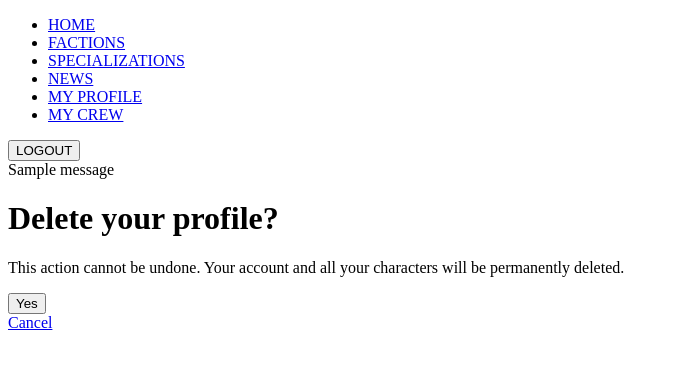
After one commit to Avalanche-one/cyberpunk-mmo, a Django app: page /profile/delete/ in a window 1280 px wide. The commit adds this page. Shown: the top 369 px of the page, without its empty margins (0-675 px from the left). Run offline with Django 4.2, Linux system fonts and the light colour scheme; a user stored in the database is signed in; tables that the repository leaves empty hold one stand-in row (values such as "Sample post"); one stand-in notice (Sample message) is shown; parts of the project's set-up code (start-up, migrations or seed data) failed here and were passed over.

Commit message:
Add profile management and improve character interactions
- add authenticated profile detail, update, and account deletion views
- add a profile update form for personal information
- automatically log users out after account deletion
- add profile routes and templates with deletion confirmation
- add profile navigation for authenticated users
- display success messages for character and profile actions
- show specialization skills on character detail pages
- add case-insensitive character search by name
- preserve search queries across paginated results
- show a dedicated message when no matching characters are found

```diff
--- a/cyberpunk_mmo/urls.py
+++ b/cyberpunk_mmo/urls.py
@@ -9,7 +9,10 @@ from cyberpunk_mmo.views import (index,
                                  CharacterDetailView,
                                  CharacterCreateView,
                                  CharacterUpdateView,
-                                 CharacterDeleteView)
+                                 CharacterDeleteView,
+                                 ProfileDetailView,
+                                 ProfileUpdateView,
+                                 ProfileDeleteView)
 
 urlpatterns = [
     path("", index, name="index"),
@@ -22,6 +25,9 @@ urlpatterns = [
     path("characters/<int:pk>/delete/", CharacterDeleteView.as_view(), name="character-delete"),
     path("news/", PostListView.as_view(), name="post-list"),
     path("register/", UserCreateView.as_view(), name="register"),
+    path("profile/", ProfileDetailView.as_view(), name="profile"),
+    path("profile/update/", ProfileUpdateView.as_view(), name="profile-update"),
+    path("profile/delete/", ProfileDeleteView.as_view(), name="profile-delete"),
 ]
 
 app_name = "cyberpunk_mmo"
--- a/cyberpunk_mmo/views.py
+++ b/cyberpunk_mmo/views.py
@@ -1,12 +1,14 @@
-from django.contrib.auth import get_user_model
+from django.contrib import messages
+from django.contrib.auth import get_user_model, logout
 from django.contrib.auth.mixins import LoginRequiredMixin
+from django.contrib.messages.views import SuccessMessageMixin
 from django.http.request import HttpRequest
 from django.http.response import HttpResponse
 from django.shortcuts import render, redirect
 from django.urls import reverse_lazy
 from django.views import generic
 
-from cyberpunk_mmo.forms import RegisterForm, CharacterForm
+from cyberpunk_mmo.forms import RegisterForm, CharacterForm, ProfileUpdateForm
 from cyberpunk_mmo.models import (Faction,
                                   Specialization,
                                   Post,
@@ -40,27 +42,38 @@ class CharacterListView(LoginRequiredMixin, generic.ListView):
     paginate_by = 5
 
     def get_queryset(self):
-        return (super()
-                .get_queryset()
-                .filter(owner=self.request.user))
-
+        queryset = (
+            super()
+            .get_queryset()
+            .filter(owner=self.request.user)
+        )
+        name = self.request.GET.get("search", "").strip()
+        if name:
+            return queryset.filter(name__icontains=name)
+        return queryset
 
 
 class CharacterDetailView(LoginRequiredMixin, generic.DetailView):
     model = Character
 
     def get_queryset(self):
-        return (super()
+        return ((super()
                 .get_queryset()
                 .filter(owner=self.request.user)
                 .select_related("specialization", "faction"))
+                .prefetch_related("specialization__skills"))
 
 
-class CharacterCreateView(LoginRequiredMixin, generic.CreateView):
+class CharacterCreateView(
+    LoginRequiredMixin,
+    SuccessMessageMixin,
+    generic.CreateView
+):
     model = Character
     form_class = CharacterForm
     template_name = "cyberpunk_mmo/character_form.html"
     success_url = reverse_lazy("cyberpunk_mmo:character-list")
+    success_message = "Character was created successfully."
 
     def get_form_kwargs(self):
         kwargs = super().get_form_kwargs()
@@ -72,11 +85,16 @@ class CharacterCreateView(LoginRequiredMixin, generic.CreateView):
         return super().form_valid(form)
 
 
-class CharacterUpdateView(LoginRequiredMixin, generic.UpdateView):
+class CharacterUpdateView(
+    LoginRequiredMixin,
+    SuccessMessageMixin,
+    generic.UpdateView
+):
     model = Character
     form_class = CharacterForm
     template_name = "cyberpunk_mmo/character_form.html"
     success_url = reverse_lazy("cyberpunk_mmo:character-list")
+    success_message = "Character was updated successfully."
 
     def get_form_kwargs(self):
         kwargs = super().get_form_kwargs()
@@ -87,10 +105,15 @@ class CharacterUpdateView(LoginRequiredMixin, generic.UpdateView):
         return Character.objects.filter(owner=self.request.user)
 
 
-class CharacterDeleteView(LoginRequiredMixin, generic.DeleteView):
+class CharacterDeleteView(
+    LoginRequiredMixin,
+    SuccessMessageMixin,
+    generic.DeleteView
+):
     model = Character
     success_url = reverse_lazy("cyberpunk_mmo:character-list")
     template_name = "cyberpunk_mmo/character_confirm_delete.html"
+    success_message = "Character was deleted successfully."
 
     def get_queryset(self):
         return Character.objects.filter(owner=self.request.user)
@@ -105,3 +128,41 @@ class UserCreateView(generic.CreateView):
         if request.user.is_authenticated:
             return redirect("cyberpunk_mmo:index")
         return super().dispatch(request, *args, **kwargs)
+
+
+class ProfileDetailView(LoginRequiredMixin, generic.DetailView):
+    model = get_user_model()
+    template_name = "cyberpunk_mmo/profile_detail.html"
+    context_object_name = "profile"
+
+    def get_object(self, queryset=None):
+        return self.request.user
+
+
+class ProfileUpdateView(
+    LoginRequiredMixin,
+    SuccessMessageMixin,
+    generic.UpdateView
+):
+    form_class = ProfileUpdateForm
+    template_name = "cyberpunk_mmo/profile_form.html"
+    success_url = reverse_lazy("cyberpunk_mmo:profile")
+    success_message = "Profile was updated successfully."
+
+    def get_object(self, queryset=None):
+        return self.request.user
+
+
+class ProfileDeleteView(LoginRequiredMixin, generic.DeleteView):
+    model = get_user_model()
+    template_name = "cyberpunk_mmo/profile_confirm_delete.html"
+    success_url = reverse_lazy("cyberpunk_mmo:index")
+
+    def get_object(self, queryset=None):
+        return self.request.user
+
+    def form_valid(self, form):
+        response = super().form_valid(form)
+        logout(self.request)
+        messages.success(self.request, "Your account was deleted successfully.")
+        return response
--- a/templates/base.html
+++ b/templates/base.html
@@ -11,6 +11,15 @@
 
 <body>
   {% include "includes/navbar.html" %}
+  {% if messages %}
+    <div class="messages">
+      {% for message in messages %}
+        <div class="message {{ message.tags }}">
+          {{ message }}
+        </div>
+      {% endfor %}
+    </div>
+  {% endif %}
   {% block content %}
   {% endblock %}
   {% block pagination %}
--- /dev/null
+++ b/templates/cyberpunk_mmo/profile_confirm_delete.html
@@ -0,0 +1,17 @@
+{% extends "base.html" %}
+
+{% block content %}
+  <h1>Delete your profile?</h1>
+  <p>
+    This action cannot be undone. Your account and all your characters
+    will be permanently deleted.
+  </p>
+  <form action="" method="post">
+    {% csrf_token %}
+
+    <input type="submit" value="Yes">
+  </form>
+  <a href="{% url 'cyberpunk_mmo:profile' %}">
+    Cancel
+  </a>
+{% endblock %}
--- a/templates/includes/navbar.html
+++ b/templates/includes/navbar.html
@@ -14,6 +14,9 @@
     </li>
     {% if user.is_authenticated %}
       <li>
+        <a href="{% url 'cyberpunk_mmo:profile' %}">MY PROFILE</a>
+      </li>
+      <li>
         <a href="{% url 'cyberpunk_mmo:character-list' %}">MY CREW</a>
       </li>
     {% endif %}
--- a/templates/includes/pagination.html
+++ b/templates/includes/pagination.html
@@ -2,7 +2,12 @@
   <ul class="pagination">
     {% if page_obj.has_previous %}
       <li class="page-item">
-        <a href="?page={{ page_obj.previous_page_number }}" class="page-link">prev</a>
+        {% if request.GET.search %}
+          <a href="?search={{ request.GET.search|urlencode }}&amp;page={{ page_obj.previous_page_number }}"
+             class="page-link">prev</a>
+        {% else %}
+          <a href="?page={{ page_obj.previous_page_number }}" class="page-link">prev</a>
+        {% endif %}
       </li>
     {% endif %}
     <li class="page-item active">
@@ -10,7 +15,11 @@
     </li>
     {% if page_obj.has_next %}
       <li class="page-item">
-        <a href="?page={{ page_obj.next_page_number }}" class="page-link">next</a>
+        {% if request.GET.search %}
+          <a href="?search={{ request.GET.search|urlencode }}&amp;page={{ page_obj.next_page_number }}" class="page-link">next</a>
+        {% else %}
+          <a href="?page={{ page_obj.next_page_number }}" class="page-link">next</a>
+        {% endif %}
       </li>
     {% endif %}
   </ul>
```
Also changed, not shown: cyberpunk_mmo/forms.py (+9 -0 lines), templates/cyberpunk_mmo/character_detail.html (+14 -0 lines), templates/cyberpunk_mmo/character_list.html (+9 -1 lines), templates/cyberpunk_mmo/profile_detail.html (added, +12 -0 lines), templates/cyberpunk_mmo/profile_form.html (added, +14 -0 lines).
